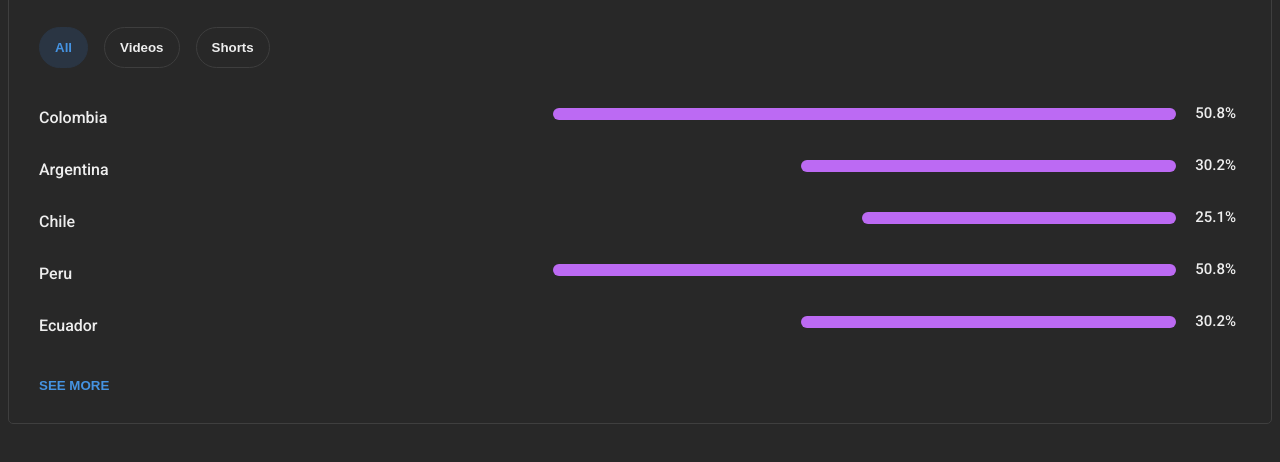
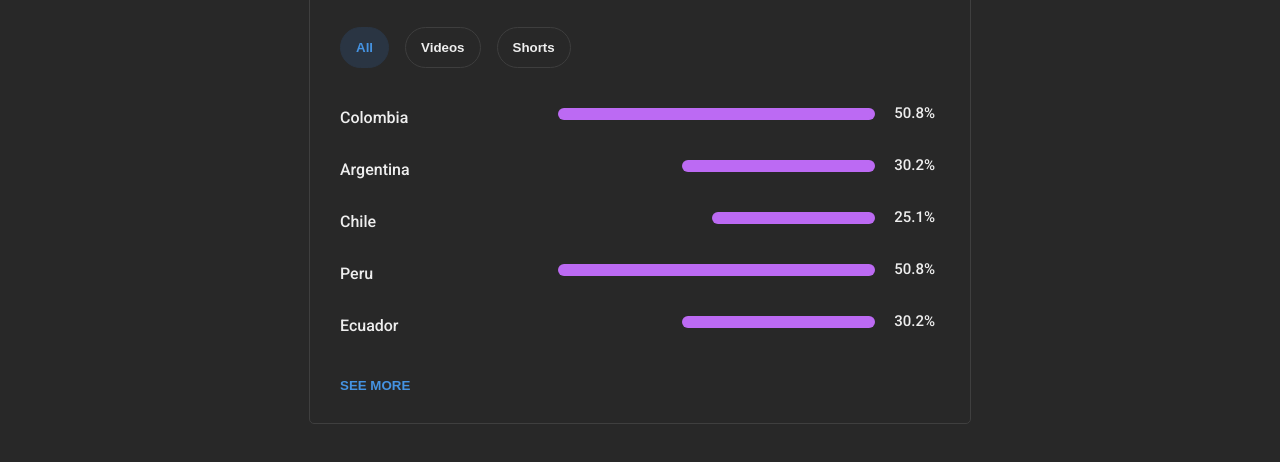
Before and after one commit to LeJonnaah/youtube-geographic-stats, a plain HTML site: page index.html in a window 1280 px wide. Shown: the part 96-558 px from the top of the page. Drawn offline with Linux system fonts and the light colour scheme.

Commit message:
Width fix

```diff
--- a/css/style.css
+++ b/css/style.css
@@ -14,6 +14,8 @@ main {
   cursor: pointer;
   margin-bottom: 20px;
   font-weight: bold;
+  width: 600px;
+  margin: auto;
 }
 
 .span {
@@ -55,7 +57,7 @@ h2 {
   overflow: hidden;
   border-radius: 40px;
   margin-left: auto;
-  max-width: 75vw;
+  max-width: 32vw;
 }
 
 .see-more {
```
